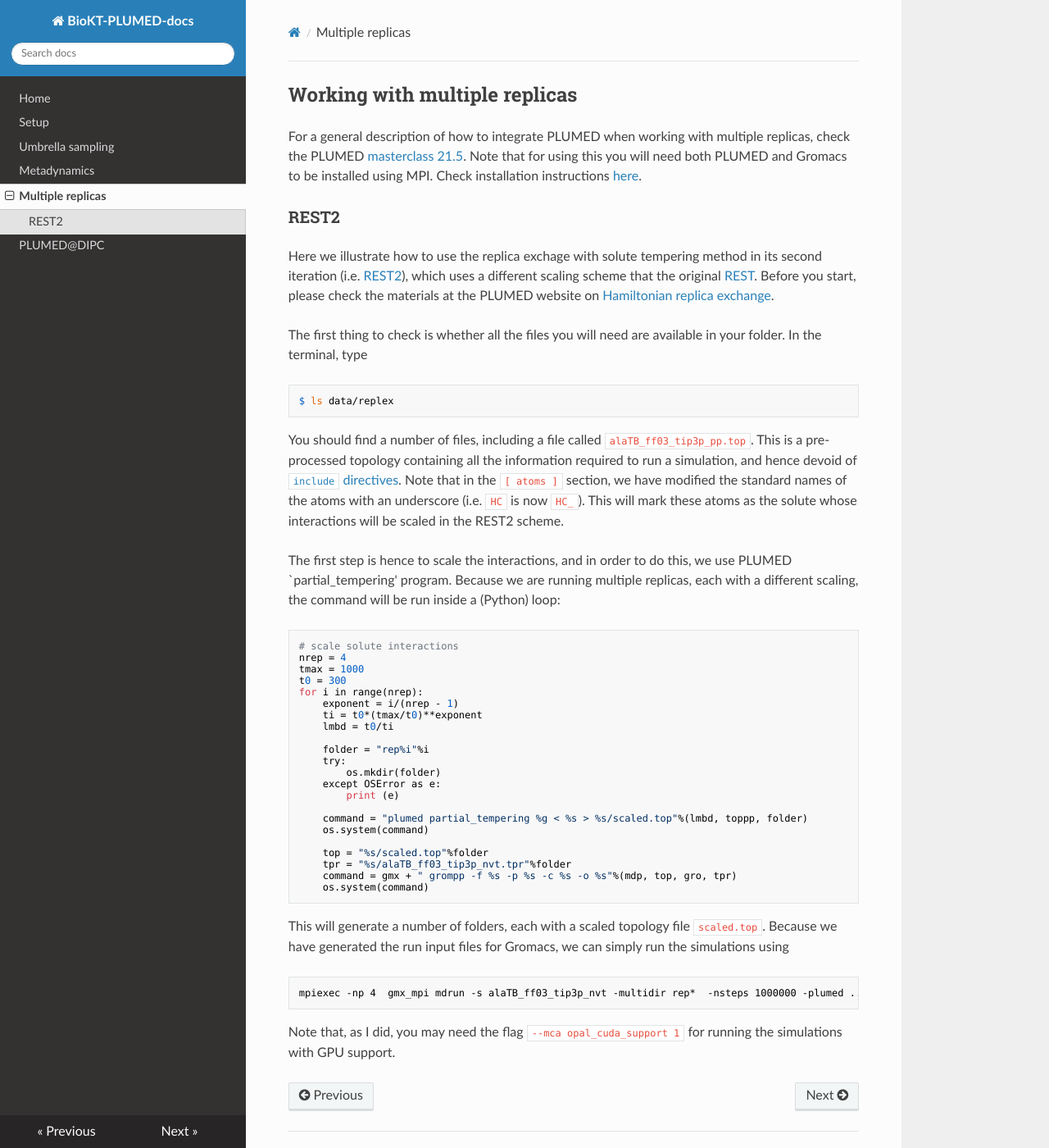
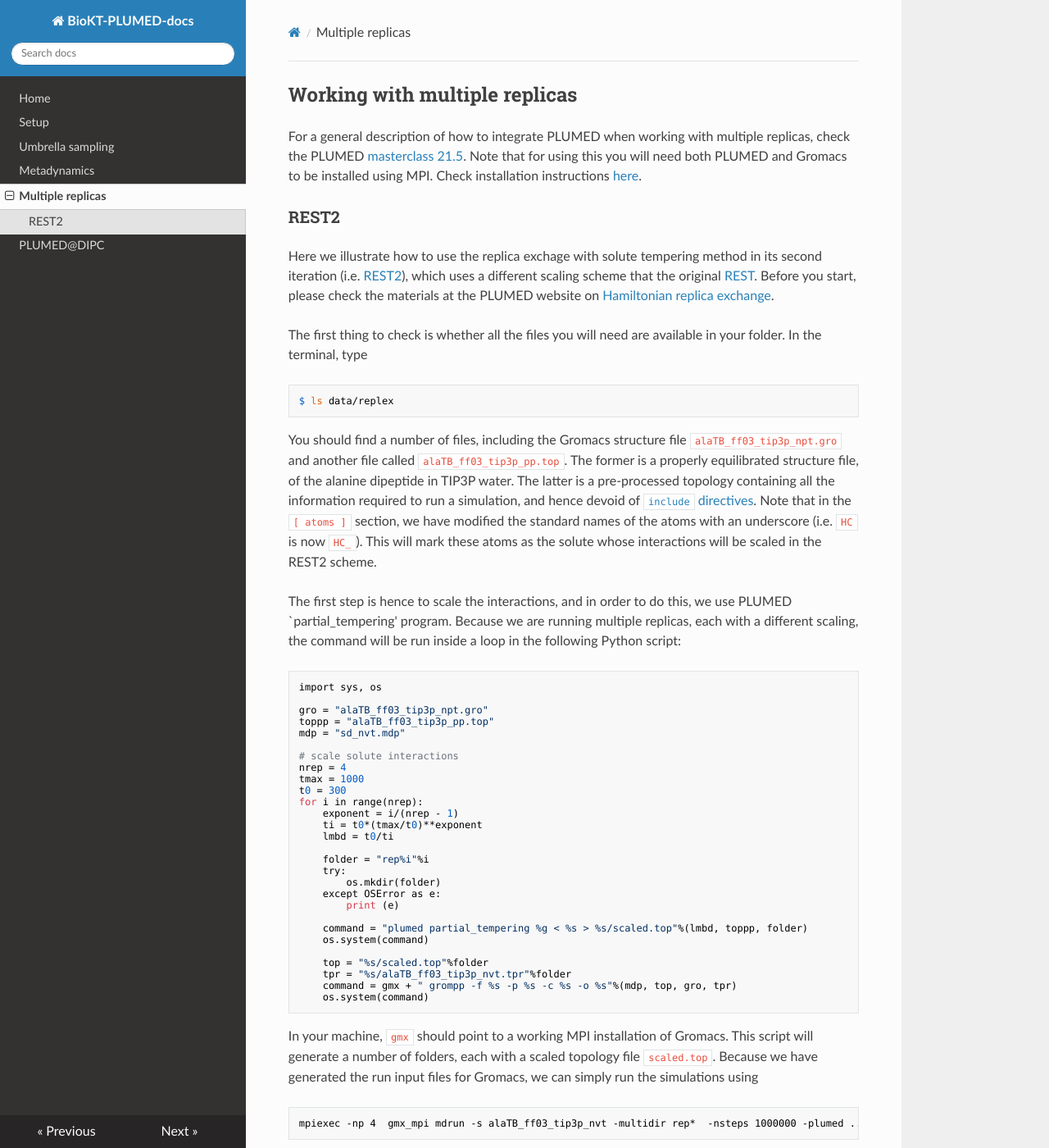
Before and after one commit to BioKT/PLUMED-docs, an MkDocs documentation site: the page built from docs/replicas.md, in a window 1280 px wide and 1400 px high. Shown: the whole window at 82% size. Built offline with MkDocs 1.6.1, drawn with Linux system fonts in a browser that asks for light colours; nearby versions of some CDN libraries.

Commit message:
more text

```diff
--- a/docs/replicas.md
+++ b/docs/replicas.md
@@ -23,8 +23,10 @@ In the terminal, type
 
     $ ls data/replex
 
-You should find a number of files, including a file called `alaTB_ff03_tip3p_pp.top`. This
-is a pre-processed topology containing all the information required to run a simulation, and
+You should find a number of files, including the Gromacs structure file `alaTB_ff03_tip3p_npt.gro`
+and another file called `alaTB_ff03_tip3p_pp.top`. The former is a properly equilibrated
+structure file, of the alanine dipeptide in TIP3P water. The latter is a pre-processed topology
+ containing all the information required to run a simulation, and
 hence devoid of [`include` directives](https://manual.gromacs.org/current/dev-manual/includestyle.html).
 Note that in the `[ atoms ]` section, we have modified the standard names of the atoms with
 an underscore (i.e. `HC` is now `HC_`). This will mark these atoms as the solute whose
@@ -32,8 +34,14 @@ interactions will be scaled in the REST2 scheme.
 
 The first step is hence to scale the interactions, and in order to do this, we
 use PLUMED `partial_tempering' program. Because we are running multiple
-replicas, each with a different scaling, the command will be run inside a (Python)
- loop:
+replicas, each with a different scaling, the command will be run inside a loop
+in the following Python script:
+
+    import sys, os
+
+    gro = "alaTB_ff03_tip3p_npt.gro"
+    toppp = "alaTB_ff03_tip3p_pp.top"
+    mdp = "sd_nvt.mdp"
 
     # scale solute interactions
     nrep = 4
@@ -58,7 +66,8 @@ replicas, each with a different scaling, the command will be run inside a (Pytho
         command = gmx + " grompp -f %s -p %s -c %s -o %s"%(mdp, top, gro, tpr)
         os.system(command)
 
-This will generate a number of folders, each with a scaled topology file `scaled.top`.
+In your machine, `gmx` should point to a working MPI installation of Gromacs.
+This script will generate a number of folders, each with a scaled topology file `scaled.top`.
 Because we have generated the run input files for Gromacs, we can simply run the
 simulations using
 
```
